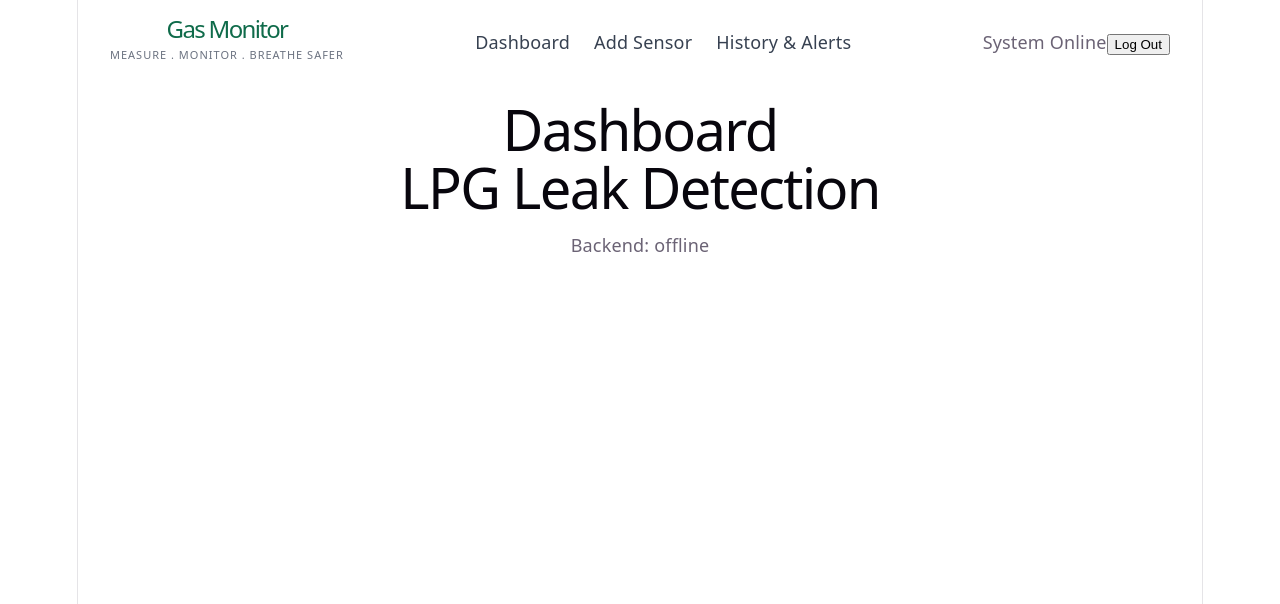
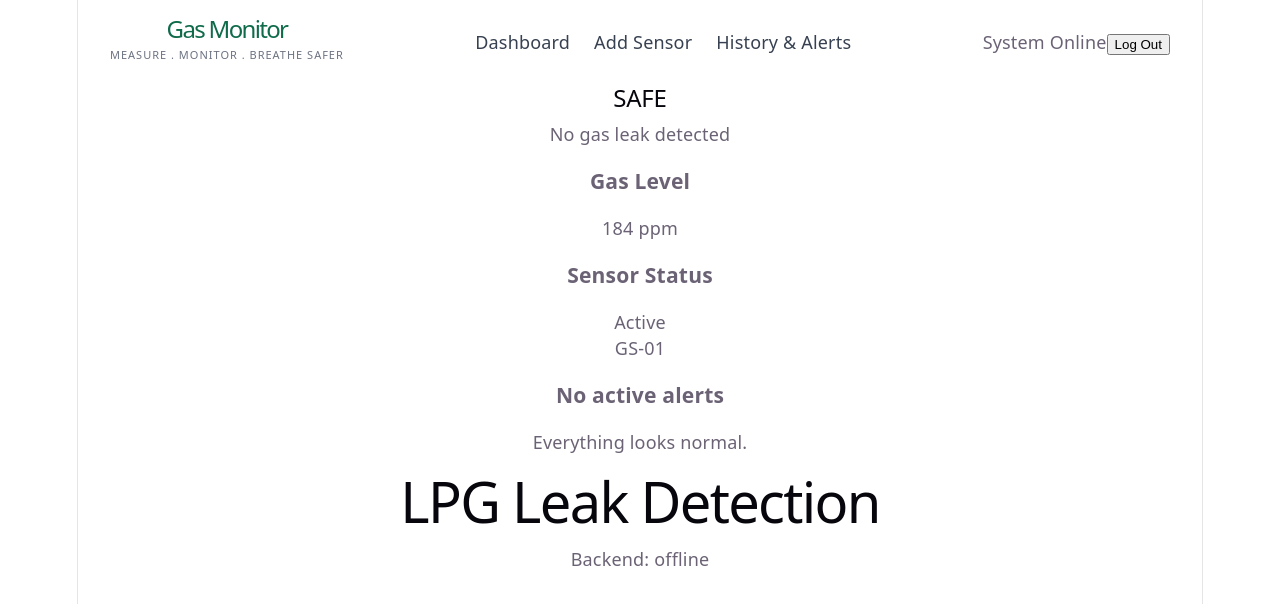
Before and after one commit to abdularhman2341/air-quality-monitoring-system, a React app in the folder frontend/: page / in a window 1280 px wide. Shown: the top 604 px of the page. Built offline with nearby package versions, Linux system fonts and the light colour scheme; no server answers; the HTML template or start-up script is replaced by a standard one.

Commit message:
Add dashboard mock cards

```diff
--- a/frontend/src/pages/Dashboard.jsx
+++ b/frontend/src/pages/Dashboard.jsx
@@ -1,4 +1,23 @@
 function Dashboard() {
-    return <h1>Dashboard</h1>
+    return (
+        <section className="status-card">
+            <h2>SAFE</h2>
+            <p>No gas leak detected</p>
+
+            <div className="gas-card">
+                <h3>Gas Level</h3>
+                <p>184 ppm</p>
+            </div>
+            <div className="sensor-card">
+                <h3>Sensor  Status</h3>
+                <p>Active</p>
+                <p>GS-01</p>
+            </div>
+            <div className="alerts-card">
+                <h3>No active alerts</h3>
+                <p>Everything looks normal.</p>
+            </div>
+        </section>
+    )
 }
 export default Dashboard
```
